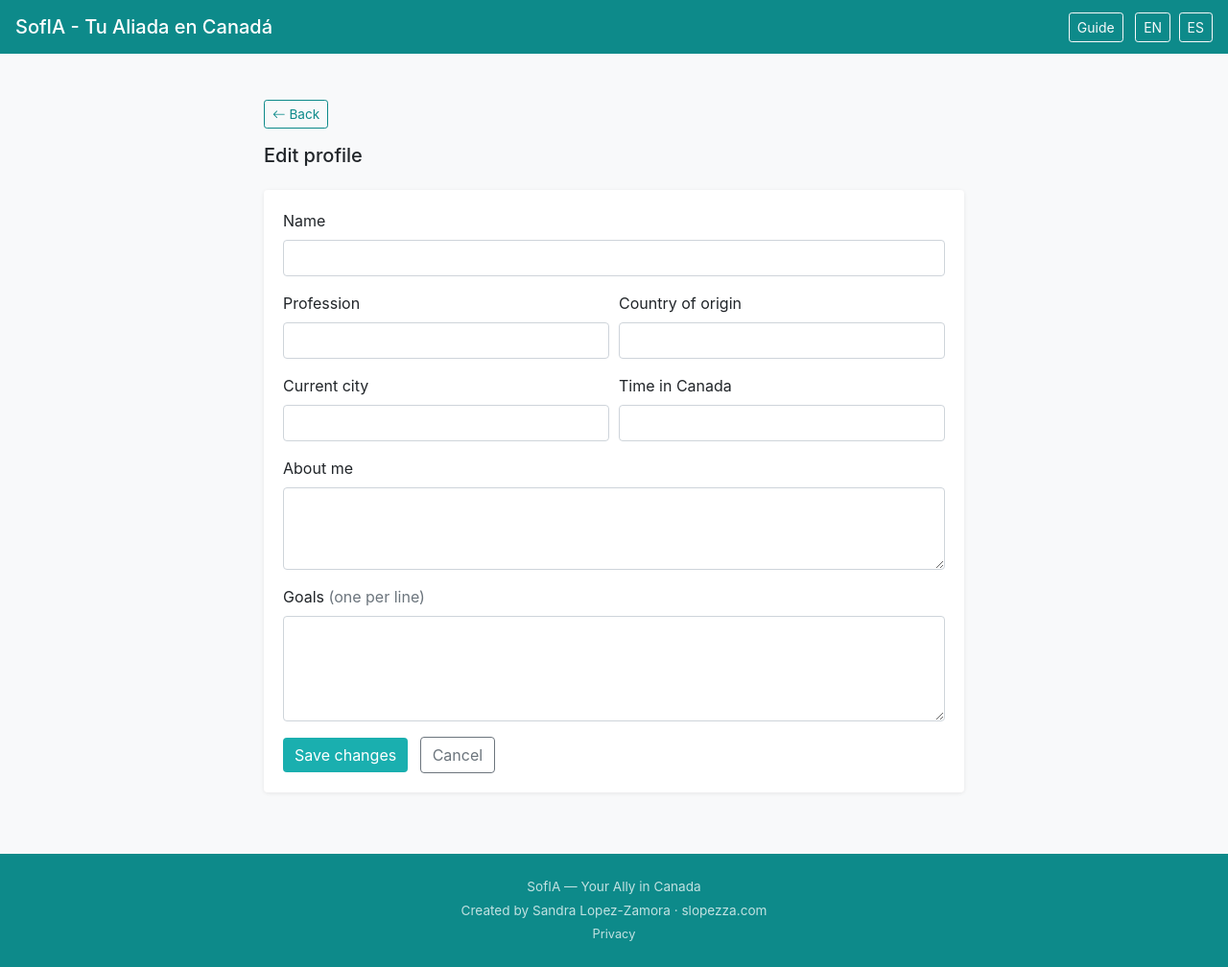
After one commit to smlopezza/sofia-canada, a FastAPI app: template app/templates/profile_edit.html in a window 1280 px wide. The commit adds this page. Shown: the whole page at 96% size. Run offline with FastAPI, Linux system fonts and the light colour scheme; the template is opened without the code that fills it, so the values that code supplies are empty; some libraries are stand-ins or nearby versions.

Commit message:
Add profile editing functionality and corresponding template

```diff
--- /dev/null
+++ b/app/templates/profile_edit.html
@@ -0,0 +1,79 @@
+{% extends "base.html" %}
+
+{% block title %}{% if lang == 'es' %}SofIA — Editar perfil{% else %}SofIA — Edit profile{% endif %}{% endblock %}
+
+{% block navbar %}
+<nav class="navbar navbar-dark navbar-sofia d-flex justify-content-between">
+  <a href="/" class="navbar-brand mb-0 h1">SofIA - Tu Aliada en Canadá</a>
+  <div>
+    <a href="/guide?lang={{ lang }}" class="btn btn-sm btn-outline-light mr-2">
+      {% if lang == 'es' %}Guía{% else %}Guide{% endif %}
+    </a>
+    <a href="/export/profile/edit?token={{ token }}&lang=en"
+       class="btn btn-sm {% if lang == 'en' %}btn-light{% else %}btn-outline-light{% endif %} mr-1">EN</a>
+    <a href="/export/profile/edit?token={{ token }}&lang=es"
+       class="btn btn-sm {% if lang == 'es' %}btn-light{% else %}btn-outline-light{% endif %}">ES</a>
+  </div>
+</nav>
+{% endblock %}
+
+{% block content %}
+<div class="row">
+  <div class="col-md-8 offset-md-2">
+
+    <a href="/export?token={{ token }}&lang={{ lang }}" class="btn btn-sm download-btn mb-3">
+      <i class="bi bi-arrow-left"></i> {% if lang == 'es' %}Volver{% else %}Back{% endif %}
+    </a>
+
+    <h5 class="mb-4">{% if lang == 'es' %}Editar perfil{% else %}Edit profile{% endif %}</h5>
+
+    <div class="card">
+      <div class="card-body">
+        <form method="POST" action="/export/profile/edit">
+          <input type="hidden" name="token" value="{{ token }}">
+          <input type="hidden" name="lang" value="{{ lang }}">
+
+          <div class="form-group">
+            <label>{% if lang == 'es' %}Nombre{% else %}Name{% endif %}</label>
+            <input type="text" class="form-control" name="name" value="{{ user.name or '' }}">
+          </div>
+          <div class="form-row">
+            <div class="form-group col-md-6">
+              <label>{% if lang == 'es' %}Profesión{% else %}Profession{% endif %}</label>
+              <input type="text" class="form-control" name="field" value="{{ user.field or '' }}">
+            </div>
+            <div class="form-group col-md-6">
+              <label>{% if lang == 'es' %}País de origen{% else %}Country of origin{% endif %}</label>
+              <input type="text" class="form-control" name="country_of_origin" value="{{ user.country_of_origin or '' }}">
+            </div>
+          </div>
+          <div class="form-row">
+            <div class="form-group col-md-6">
+              <label>{% if lang == 'es' %}Ciudad actual{% else %}Current city{% endif %}</label>
+              <input type="text" class="form-control" name="city" value="{{ user.city or '' }}">
+            </div>
+            <div class="form-group col-md-6">
+              <label>{% if lang == 'es' %}Tiempo en Canadá{% else %}Time in Canada{% endif %}</label>
+              <input type="text" class="form-control" name="time_in_canada" value="{{ user.time_in_canada or '' }}">
+            </div>
+          </div>
+          <div class="form-group">
+            <label>{% if lang == 'es' %}Sobre mí{% else %}About me{% endif %}</label>
+            <textarea class="form-control" name="about_me" rows="3">{{ user.about_me or '' }}</textarea>
+          </div>
+          <div class="form-group">
+            <label>{% if lang == 'es' %}Metas{% else %}Goals{% endif %} <span class="text-muted">({% if lang == 'es' %}una por línea{% else %}one per line{% endif %})</span></label>
+            <textarea class="form-control" name="goals" rows="4">{{ (user.goals or []) | join('\n') }}</textarea>
+          </div>
+
+          <div class="mt-3">
+            <button type="submit" class="btn btn-teal mr-2">{% if lang == 'es' %}Guardar cambios{% else %}Save changes{% endif %}</button>
+            <a href="/export?token={{ token }}&lang={{ lang }}" class="btn btn-outline-secondary">{% if lang == 'es' %}Cancelar{% else %}Cancel{% endif %}</a>
+          </div>
+        </form>
+      </div>
+    </div>
+
+  </div>
+</div>
+{% endblock %}
```
Also changed, not shown: app/routers/export.py (+42 -0 lines), app/templates/export.html (+6 -10 lines).
